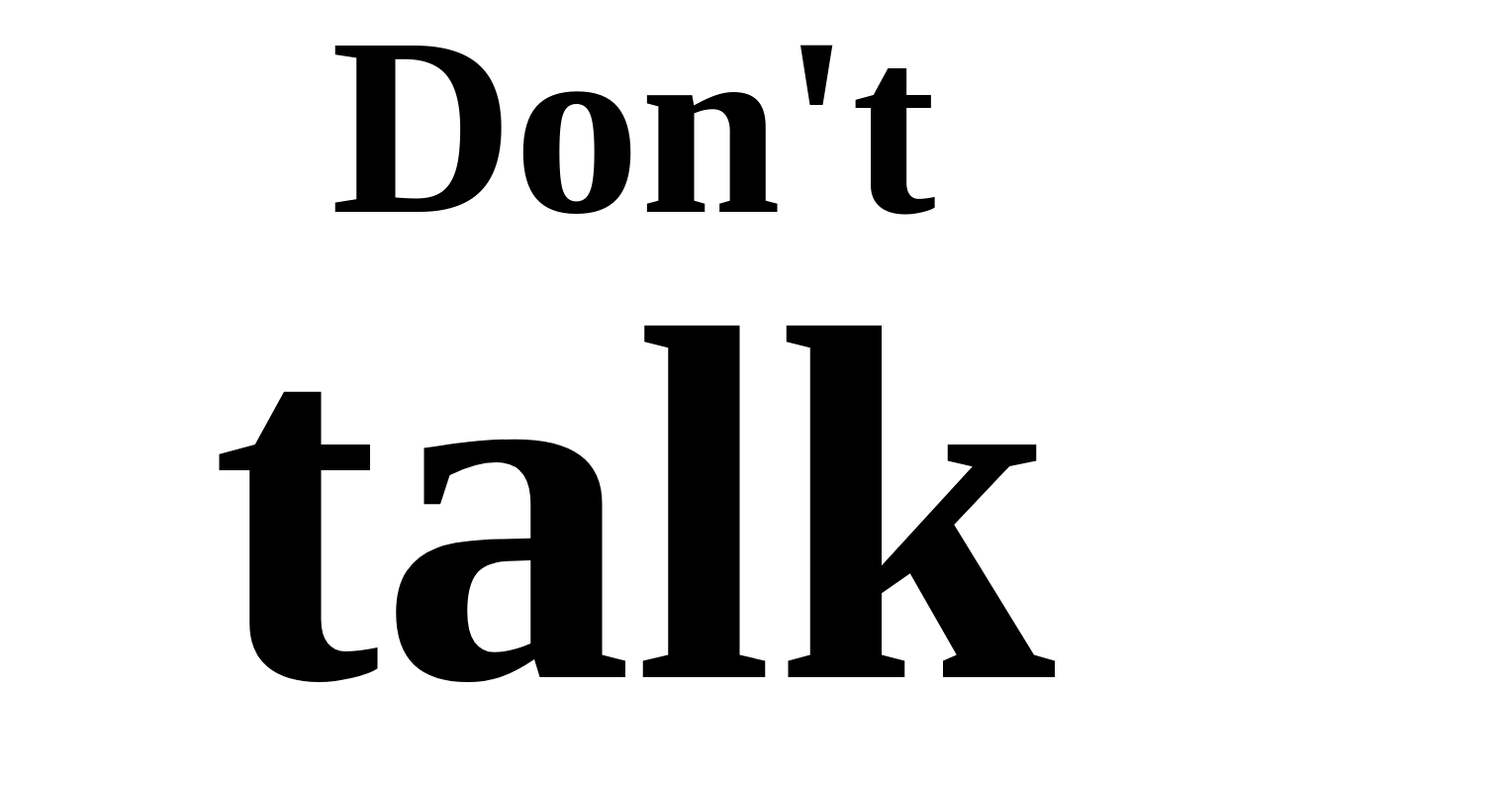
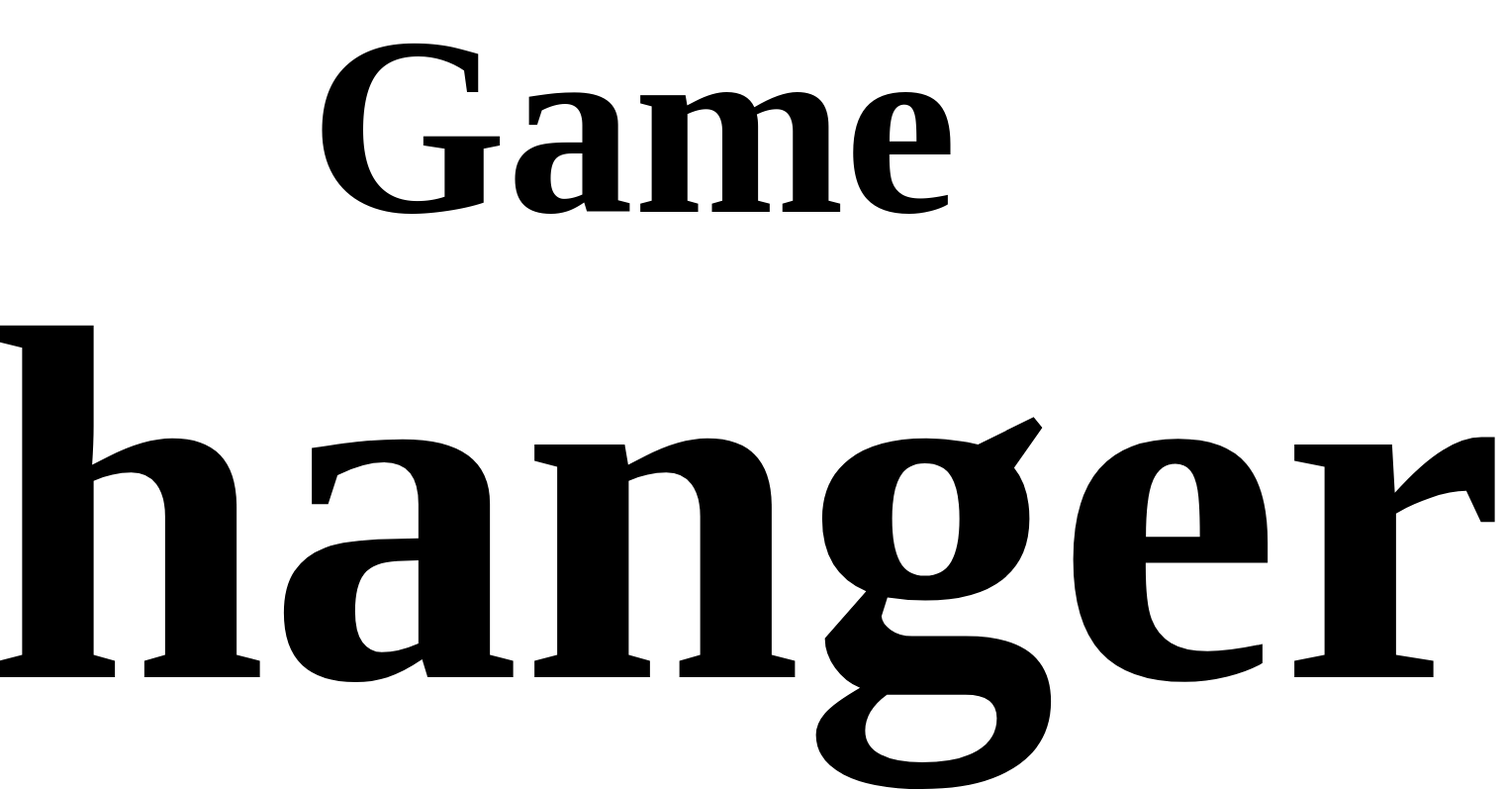
Before and after one commit to AmanAhir18/plain_text, a plain HTML site: page index.html in a window 1280 px wide. Shown: the top 799 px of the page at 99% size, 1522 px wide, since content can reach past the window. Drawn offline with Linux system fonts and the light colour scheme; a web font is replaced by a local one.

Commit message:
Update index.html

```diff
--- a/index.html
+++ b/index.html
@@ -8,6 +8,6 @@
     <title>Document</title>
 </head>
 <body>
-    <h1>Don't<br><span>talk</span><br>to me</h1>
+    <h1>Game<br><span>changer</span><br>for us</h1>
 </body>
 </html>
```
